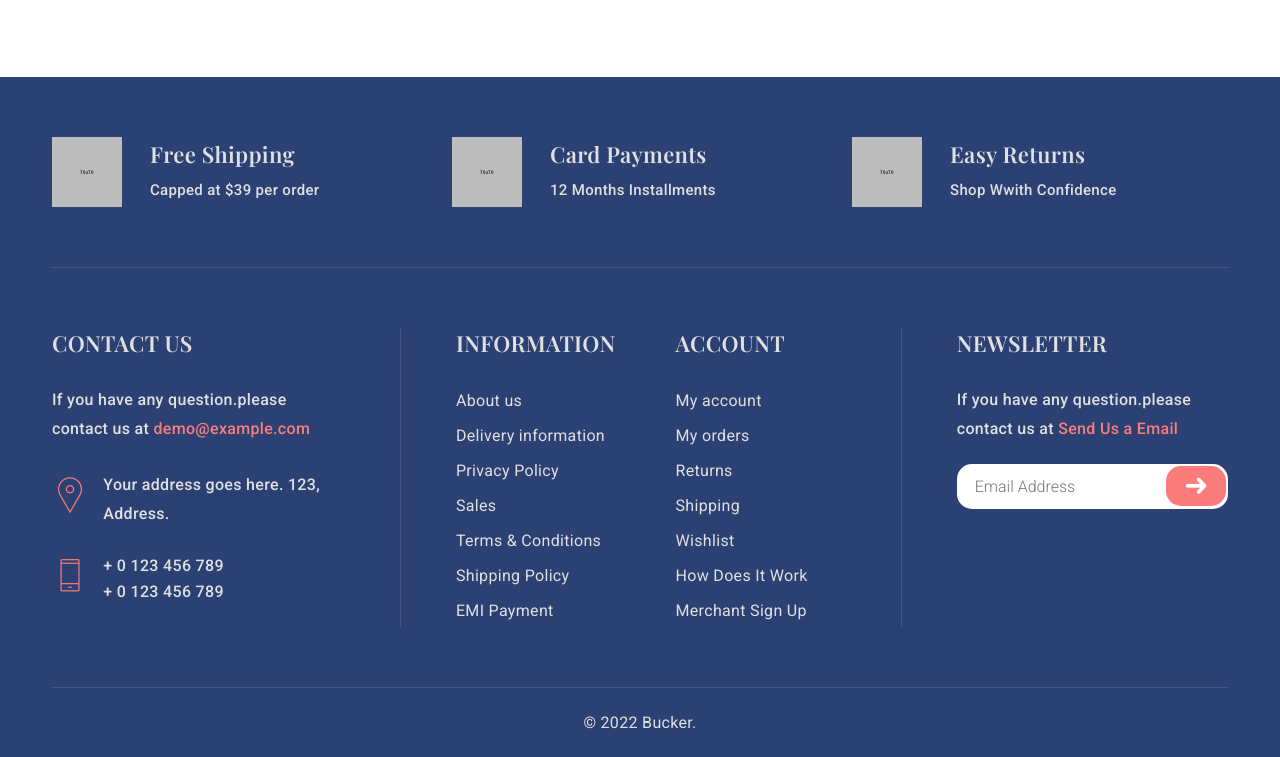
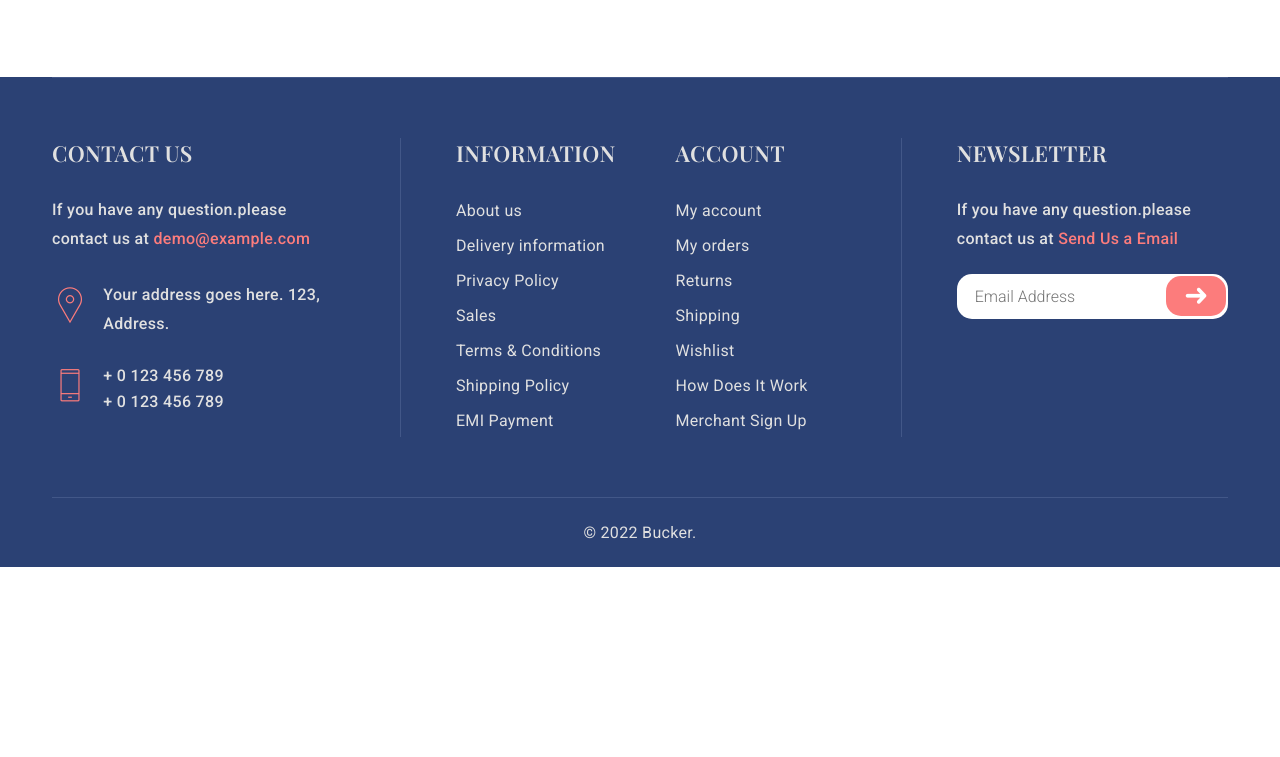
Before and after one commit to firelable/bakery, a plain HTML site: page index.html in a window 1280 px wide. Shown: the part 2540-3297 px from the top of the page. After the commit the page ends 3107 px from the top, so only its background shows below. Drawn offline with nearby package versions, Linux system fonts and the light colour scheme; files whose address does not match are found by name; a web font is replaced by a local one.

Commit message:
Add files via upload

```diff
--- a/index.html
+++ b/index.html
@@ -1021,43 +1021,7 @@
     <!--footer area start-->
     <footer class="footer_widgets">
         <div class="container">
-            <div class="shipping_area">
-                <div class="row">
-                    <div class="col-lg-4 col-md-4 col-sm-6">
-                        <div class="single_shipping d-flex align-items-center">
-                            <div class="shipping_icon">
-                                <img src="img/others/shipping1.png" alt="">
-                            </div>
-                            <div class="shipping_text">
-                                <h3>Free Shipping</h3>
-                                <p>Capped at $39 per order</p>
-                            </div>
-                        </div>
-                    </div>
-                    <div class="col-lg-4 col-md-4 col-sm-6">
-                        <div class="single_shipping d-flex align-items-center">
-                            <div class="shipping_icon">
-                                <img src="img/others/shipping2.png" alt="">
-                            </div>
-                            <div class="shipping_text">
-                                <h3>Card Payments</h3>
-                                <p>12 Months Installments</p>
-                            </div>
-                        </div>
-                    </div>
-                    <div class="col-lg-4 col-md-4 col-sm-6">
-                        <div class="single_shipping d-flex align-items-center">
-                            <div class="shipping_icon">
-                                <img src="img/others/shipping3.png" alt="">
-                            </div>
-                            <div class="shipping_text">
-                                <h3>Easy Returns</h3>
-                                <p>Shop Wwith Confidence</p>
-                            </div>
-                        </div>
-                    </div>
-                </div>
-            </div>
+
             <div class="main_footer">
                 <div class="row">
                     <div class="col-12">
```
